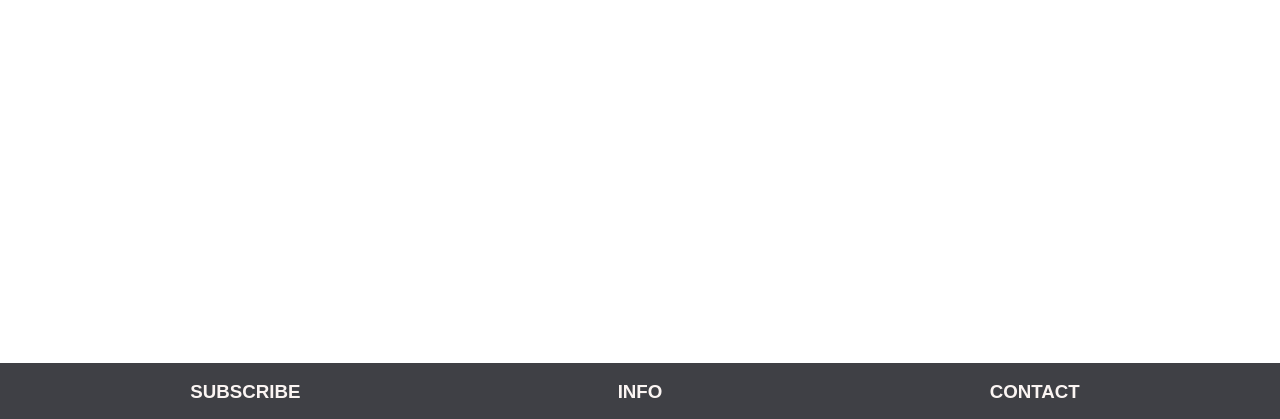
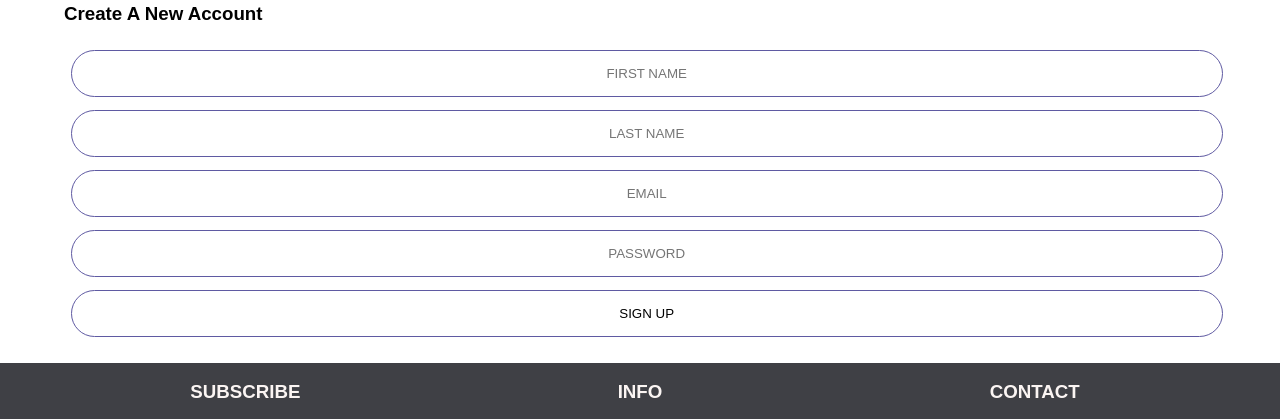
Before and after one commit to CO14/CO14_react_client, a React app: page /signup in a window 1280 px wide. Shown: the part 164-583 px from the top of the page. Built offline with nearby package versions, Linux system fonts and the light colour scheme; a web font is replaced by a local one.

Commit message:
Signup Form Posts to DB

```diff
--- a/src/actions/actions_auth.js
+++ b/src/actions/actions_auth.js
@@ -5,7 +5,7 @@ const AUTH_URL = window.location.hostname === "localhost" ? "http://localhost:50
 export const SIGNUP_REQUEST = 'SIGNUP_REQUEST';
 export const LOGIN_REQUEST = 'LOGIN_REQUEST';
 
-export const userSignUpRequest = (userData) => {
+export const userSignupRequest = (userData) => {
   axios.post(`${AUTH_URL}/signup`, userData)
   return {
     type: SIGNUP_REQUEST
--- a/src/components/Signup/index.js
+++ b/src/components/Signup/index.js
@@ -1,9 +1,14 @@
 import React from 'react';
+
+import SignupForm from '../SignupForm';
+
+import './signup.css';
 
 const Signup = props => {
   return(
-    <section>
-      SIGNUP
+    <section className="container">
+      <h1>Create A New Account</h1>
+      <SignupForm />
     </section>
   );
 }
--- a/src/components/SignupForm/index.js
+++ b/src/components/SignupForm/index.js
@@ -0,0 +1,94 @@
+import React, {Component} from 'react';
+import {bindActionCreators} from 'redux';
+import {connect} from 'react-redux';
+
+import {userSignupRequest} from '../../actions/actions_auth';
+
+import TextField from '../TextField';
+
+class SignupForm extends Component {
+  constructor(props) {
+    super(props);
+
+    this.state = {
+      account: {
+        first_name: '',
+        last_name: '',
+        email: '',
+        password: ''
+      }
+    }
+    this.onInputChange = this.onInputChange.bind(this);
+    this.submitSignup = this.submitSignup.bind(this);
+  }
+
+  onInputChange(event) {
+    const name = event.target.name;
+    const value = event.target.value;
+    const account = this.state.account;
+    account[name] = value;
+    return this.setState({[name]: value});
+  }
+
+  submitSignup(event) {
+    event.preventDefault();
+    this.props.userSignupRequest(this.state.account);
+    this.setState({
+      account: {
+        first_name: '',
+        last_name: '',
+        email: '',
+        password: ''
+      }
+    });
+  }
+
+  render() {
+    return (
+      <form className="" onSubmit={this.submitSignup}>
+        <TextField
+          className="input"
+          type="text"
+          name="first_name"
+          placeholder="First Name"
+          value={this.state.account.firstName}
+          onChange={this.onInputChange}
+        />
+        <TextField
+          className="input"
+          type="text"
+          name="last_name"
+          placeholder="Last Name"
+          value={this.state.account.lastName}
+          onChange={this.onInputChange}
+        />
+        <TextField
+          className="input"
+          type="text"
+          name="email"
+          placeholder="Email"
+          value={this.state.account.email}
+          onChange={this.onInputChange}
+        />
+
+        <TextField
+          className="input"
+          type="password"
+          name="password"
+          placeholder="Password"
+          value={this.state.account.password}
+          onChange={this.onInputChange}
+        />
+
+        <button type="submit" className="button">Sign up</button>
+
+      </form>
+    );
+  }
+}
+
+function mapDispatchToProps(dispatch) {
+  return bindActionCreators({userSignupRequest}, dispatch);
+}
+
+export default connect(null, mapDispatchToProps)(SignupForm);
--- a/src/components/SubscribeForm/subscribe.css
+++ b/src/components/SubscribeForm/subscribe.css
@@ -35,5 +35,5 @@
   text-align: left;
   font-size: 0.7em;
   letter-spacing: 0.1em;
-  background: linear-gradient(90deg, #5F5AA2, #343539)
+  background: linear-gradient(90deg, #5F5AA2, #343539);
 }
--- a/src/global.css
+++ b/src/global.css
@@ -8,7 +8,6 @@ body {
   margin: 0 auto;
   padding: 0;
   font-family: 'Mukta Mahee', sans-serif;
-  /*font-family: 'Source Code Pro', monospace;*/
 }
 
 /* ---- LAYOUT ---- */
@@ -49,6 +48,7 @@ body {
 }
 
 .button {
+  cursor: pointer;
   display: inline-block;
   text-decoration: none;
   background: transparent;
```
Also changed, not shown: src/components/LoginForm/index.js (+1 -6 lines).
